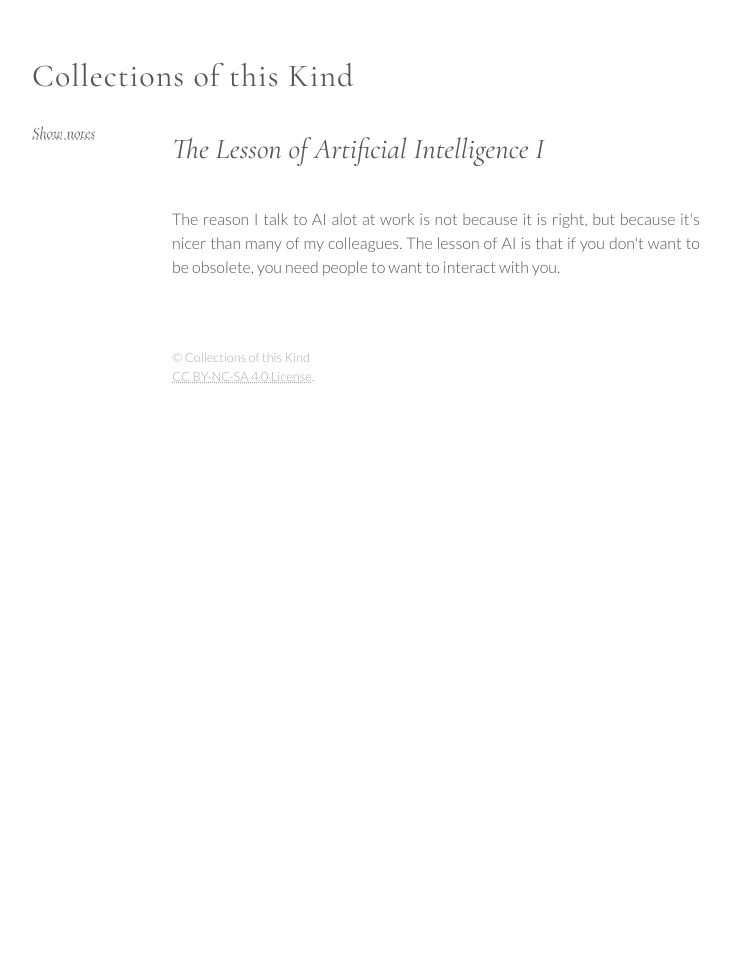
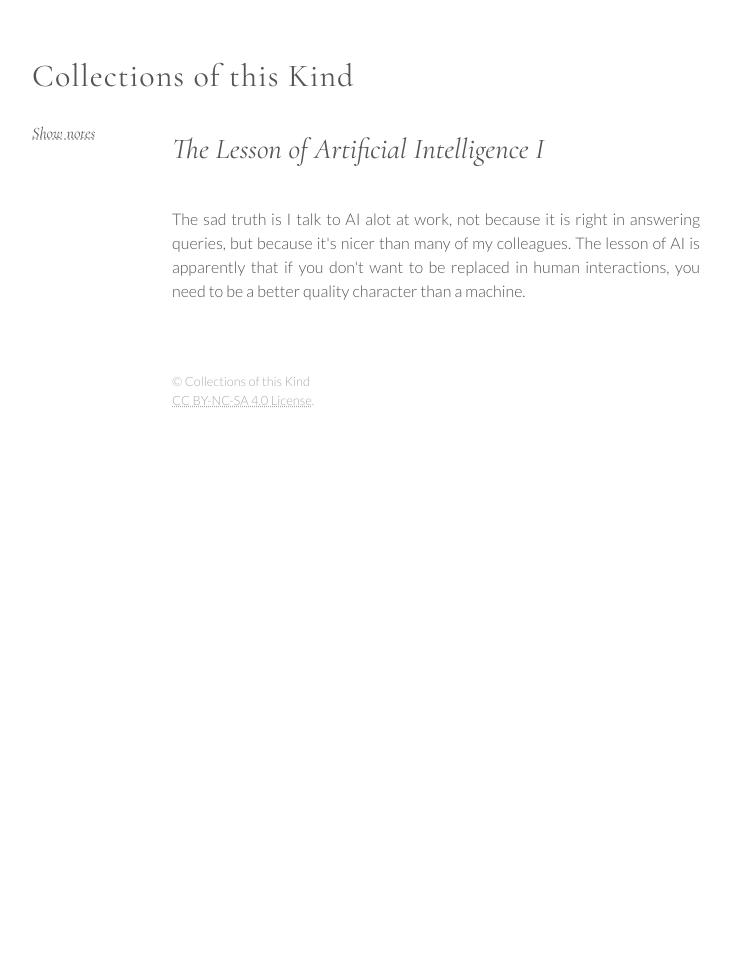
Before and after one commit to CollectionsOfThisKind/collectionsofthiskind.github.io, a Jekyll site: the page built from pages/blog/ai2.html, in a window 1280 px wide. Shown: the whole page, without its empty margins (78-809 px from the left). Built offline with Jekyll 4.4.1, drawn with Linux system fonts in a browser that asks for light colours.

Commit message:
Add files via upload

```diff
--- a/pages/blog/ai2.html
+++ b/pages/blog/ai2.html
@@ -18,9 +18,8 @@
 </div>
 
 <p>
-The reason I talk to AI alot at work is not because it is right<span class=note>1</span>, but because it's
-nicer than many of my colleagues. The lesson of AI is that if you don't want to be obsolete,
-you need people to want to interact with you.
+The sad truth is I talk to AI alot at work, not because it is right in answering queries<span class=note>1</span>, but because it's nicer than many of my colleagues. The lesson of AI is apparently that if you don't want to be replaced in
+human interactions, you need to be a better quality character than a machine<span class=note>2,3</span>.
 </p>
 
 
@@ -36,7 +35,11 @@
 the start of some new idiocracy, almost the opposite of the popularist right, where people  accept
 anything just because AI is nicer to interact with than other people.
 </p>
-
+<p><span class=note>3</span> Which doesn't necessarily mean nicer or more knowledgeable; it could be
+more interesting, for example.
+</p>
+<p><span class=note>2</span> And see <a href="ai3.html">part II</a> on replacement.
+</p>
 
 
 
```
